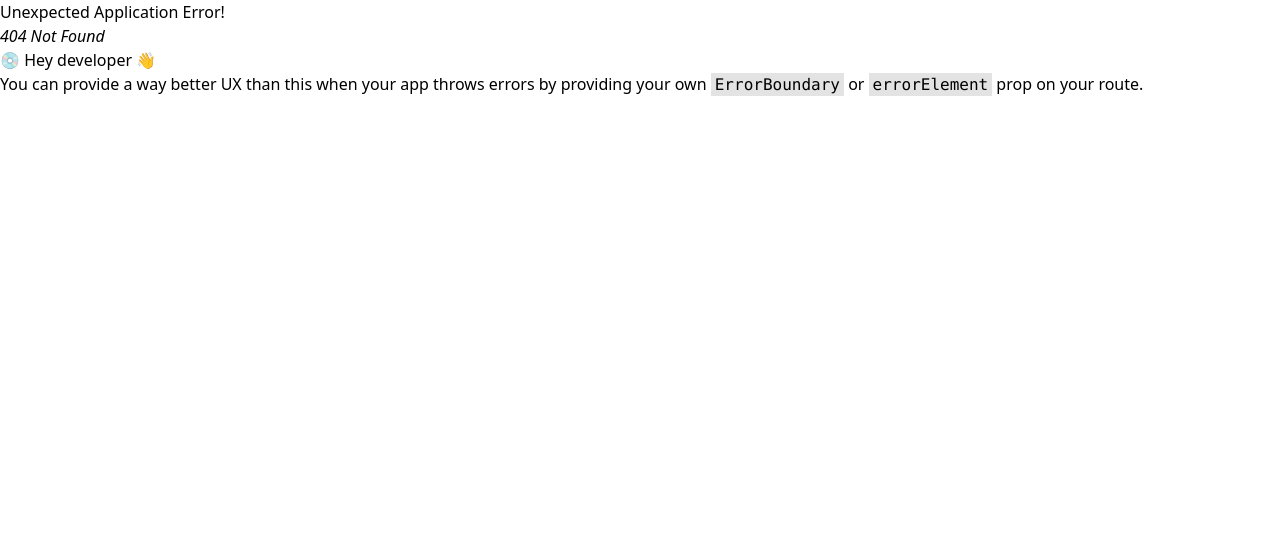
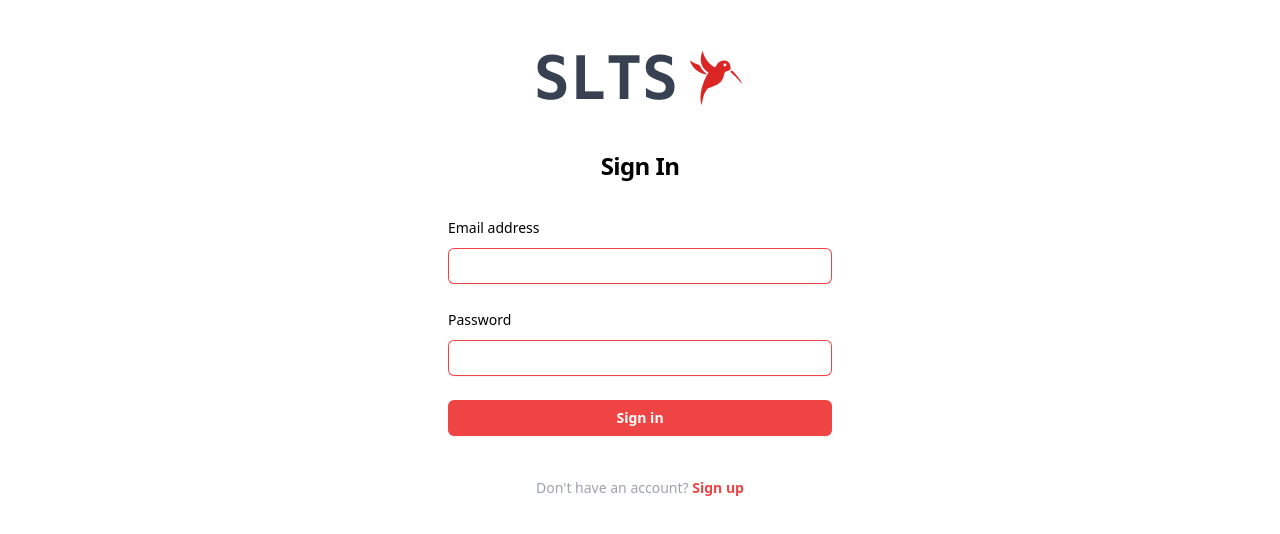
Before and after one commit to Mahelchandupa/Bus-Ticket-Booking-System-Frontend, a React (Create React App) app: page /login in a window 1280 px wide. Before the commit this address had no page. Shown: the top 534 px of the page. Built offline with nearby package versions, Linux system fonts and the light colour scheme.

Commit message:
implement user login functionality

```diff
--- a/src/components/Header/Header.jsx
+++ b/src/components/Header/Header.jsx
@@ -4,25 +4,31 @@ import { FaUserCog } from "react-icons/fa";
 import { IoMdSettings } from "react-icons/io";
 import { IoLogOut } from "react-icons/io5";
 import UserProfileAvatar from "../../assets/user-profile-avatar.jpg";
+import { useSelector } from "react-redux";
 
 const Header = () => {
-  const [user, setUser] = useState(true);
+  const { currentUser } = useSelector((state) => state.user);
   const [dropDown, setDropDown] = useState(false);
 
   return (
     <div className=" w-full fixed top-0 h-[70px] z-50 flex items-center justify-between px-6 shadow-md bg-white rounded-bl-lg rounded-br-lg font-sans ">
       <div className=" flex items-center gap-2">
-        <h1 className=" max-[400px]:text-xl text-4xl font-bold text-gray-700 font-mono">SLTS</h1>
+        <h1 className=" max-[400px]:text-xl text-4xl font-bold text-gray-700 font-mono">
+          SLTS
+        </h1>
         <GiHummingbird className="max-[400px]:text-lg  text-4xl text-red-600" />
       </div>
       <div className="">
-        {user ? (
         <div
           onClick={() => setDropDown(!dropDown)}
           className="flex items-center gap-2 relative cursor-pointer"
         >
-            <h1 className=" text-gray-700 max-[300px]:hidden">Welcome, Mahel</h1>
-            <img src={UserProfileAvatar} alt="avatar" className="w-12 h-12 rounded-full" />
+          <h1 className=" text-gray-700 max-[300px]:hidden">Welcome, {currentUser?.username}</h1>
+          <img
+            src={currentUser?.avatar || UserProfileAvatar}
+            alt="avatar"
+            className="w-12 h-12 rounded-full"
+          />
           {dropDown && (
             <div className="absolute top-14 border-t-[4px] border-red-500 right-1 w-40 bg-white shadow-md rounded-lg">
               <ul className="p-2 pb-3">
@@ -42,16 +48,6 @@ const Header = () => {
             </div>
           )}
         </div>
-        ) : (
-          <div className=" flex items-center sm:gap-5 gap-2">
-            <button className="bg-gray-600 border-r-[2px] sm:border-r-[4px] border-red-400 text-white px-2 text-sm py-1 sm:px-4 sm:py-2 rounded-md">
-              Sign In
-            </button>
-            <button className="bg-gray-600 border-r-[2px] sm:border-r-[4px] border-red-400 text-white px-2 text-sm py-1 sm:text-lg sm:px-4 sm:py-2 rounded-md">
-              Sign Out
-            </button>
-          </div>
-        )}
       </div>
     </div>
   );
--- /dev/null
+++ b/src/helpers/ProtectedRoute.jsx
@@ -0,0 +1,8 @@
+import React from "react";
+import { Navigate, Outlet } from "react-router-dom";
+
+const ProtectedRoute = ({ isAuthenticated, redirectPath = "/login" }) => {
+  return isAuthenticated ? <Outlet /> : <Navigate to={redirectPath} replace />;
+};
+
+export default ProtectedRoute;
--- /dev/null
+++ b/src/helpers/PublicRoute.jsx
@@ -0,0 +1,3 @@
+const PublicRoute = ({ isAuthenticated, redirectPath = "/" }) => {
+    return isAuthenticated ? <Navigate to={redirectPath} replace /> : <Outlet />;
+  };
--- a/src/hooks/use-thunk.js
+++ b/src/hooks/use-thunk.js
@@ -1,5 +1,5 @@
-import { useState, useCallback } from 'react';
-import { useDispatch } from 'react-redux';
+import { useState, useCallback } from "react";
+import { useDispatch } from "react-redux";
 
 export function useThunk(thunk) {
   const [isLoading, setIsLoading] = useState(false);
@@ -8,18 +8,23 @@ export function useThunk(thunk) {
   const dispatch = useDispatch();
 
   const runThunk = useCallback(
-    (arg, successMsg = 'Request was successful') => {
+    (arg, successMsg = "Request was successful") => {
       console.log(arg);
       setIsLoading(true);
       setSuccessMessage(null);
       setError(null);
       dispatch(thunk(arg))
         .unwrap()
-        .then(() => setSuccessMessage(successMsg))
-        .catch((err) => setError(err))
+        .then((result) => {
+          console.log("Thunk resolved with result:", result); // Debug resolved value
+          setSuccessMessage(result?.message || successMsg); // Update successMessage here
+        })
+        .catch((err) => {
+          setError(err);
+        })
         .finally(() => setIsLoading(false));
     },
-    [dispatch, thunk],
+    [dispatch, thunk]
   );
 
   return [runThunk, isLoading, error, successMessage];
--- /dev/null
+++ b/src/pages/auth/Login.jsx
@@ -0,0 +1,167 @@
+import React, { useEffect, useState } from "react";
+import { GiHummingbird } from "react-icons/gi";
+import { Link, useNavigate } from "react-router-dom";
+import { isNotEmpty } from "../../validation/validations";
+import { useInput } from "../../hooks/use-input";
+import { GoSync } from "react-icons/go";
+import showToast from "../../utils/toastNotifications";
+import { ToastContainer } from "react-toastify";
+import "react-toastify/dist/ReactToastify.css";
+import { useThunk } from "../../hooks/use-thunk";
+import { signIn } from "../../store";
+
+const Login = () => {
+  const navigate = useNavigate();
+
+  const [doSignIn, isSignInLoading, signInError, signInSuccessMsg] =
+    useThunk(signIn);
+
+  const {
+    value: email,
+    handleInputChange: handleEmailChange,
+    handleInputBlur: handleEmailBlur,
+    hasError: emailHasError,
+    setValue: setEmail,
+    reset: resetEmail,
+  } = useInput("", isNotEmpty);
+
+  const {
+    value: password,
+    handleInputChange: handlePasswordChange,
+    handleInputBlur: handlePasswordBlur,
+    hasError: passwordHasError,
+    setValue: setPassword,
+    reset: resetPassword,
+  } = useInput("", isNotEmpty);
+
+  const handleSubmit = async (e) => {
+    e.preventDefault();
+
+    if (emailHasError || passwordHasError) {
+      return;
+    }
+
+    doSignIn({ email, password }, "Login successful");
+  };
+
+  useEffect(() => {
+    if (signInError?.error?.message) {
+      showToast("error", signInError.error.message);
+    }
+
+    if (signInSuccessMsg) {
+      showToast("success", signInSuccessMsg);
+
+      setTimeout(() => {
+        navigate("/");
+      }, 3000);
+    }
+  }, [signInSuccessMsg, signInError, navigate]);
+
+  return (
+    <div className="flex min-h-full flex-col justify-center px-6 py-12 lg:px-8">
+      <div className="sm:mx-auto sm:w-full sm:max-w-sm flex flex-col items-center justify-center">
+        <div className=" flex items-center gap-2">
+          <h1 className=" max-[400px]:text-xl text-6xl font-bold text-gray-700 font-mono">
+            SLTS
+          </h1>
+          <GiHummingbird className="max-[400px]:text-lg  text-6xl text-red-600" />
+        </div>
+        <h2 class="mt-10 text-center text-2xl font-bold leading-9 tracking-tight to-blue-500">
+          Sign In
+        </h2>
+      </div>
+
+      <div className="mt-8 sm:mx-auto sm:w-full sm:max-w-sm">
+        <form onSubmit={handleSubmit} className="space-y-6">
+          <div>
+            <label
+              for="email"
+              className="block text-sm font-medium leading-6 text-balance"
+            >
+              Email address
+            </label>
+            <div className="mt-2">
+              <input
+                id="email"
+                name="email"
+                type="email"
+                autocomplete="email"
+                onChange={handleEmailChange}
+                onBlur={handleEmailBlur}
+                value={email}
+                className="block w-full px-2 rounded-md border-0 bg-white/5 py-1.5 text-cyan-600 shadow-sm ring-1 ring-inset ring-red-500 focus:ring-2 focus:ring-inset focus:ring-balck sm:text-sm sm:leading-6"
+              />
+              {emailHasError && (
+                <p className="text-red-500 text-sm mt-1 font-sans font-normal">
+                  Email is required
+                </p>
+              )}
+            </div>
+          </div>
+
+          <div>
+            <div className="flex items-center justify-between">
+              <label
+                for="password"
+                className="block text-sm font-medium leading-6 text-black"
+              >
+                Password
+              </label>
+            </div>
+            <div className="mt-2">
+              <input
+                id="password"
+                name="password"
+                type="password"
+                autocomplete="current-password"
+                onChange={handlePasswordChange}
+                onBlur={handlePasswordBlur}
+                value={password}
+                className="block w-full px-2 rounded-md border-0 bg-white/5 py-1.5 text-cyan-600 shadow-sm ring-1 ring-inset ring-red-500 focus:ring-2 focus:ring-inset focus:ring-black sm:text-sm sm:leading-6"
+              />
+              {passwordHasError && (
+                <p className="text-red-500 text-sm mt-1 font-sans font-normal">
+                  Password is required
+                </p>
+              )}
+            </div>
+          </div>
+
+          <div>
+            <button
+              disabled={
+                isSignInLoading ||
+                emailHasError ||
+                passwordHasError ||
+                !email ||
+                !password
+              }
+              type="submit"
+              className="flex w-full justify-center rounded-md bg-red-500 px-3 py-1.5 text-sm font-semibold leading-6 text-white shadow-sm hover:bg-red-400 focus-visible:outline focus-visible:outline-2 focus-visible:outline-offset-2 focus-visible:outline-red-500"
+            >
+              {isSignInLoading ? (
+                <GoSync className="animate-spin" />
+              ) : (
+                "Sign in"
+              )}
+            </button>
+          </div>
+        </form>
+
+        <p className="mt-10 text-center text-sm text-gray-400">
+          Don't have an account?{" "}
+          <Link
+            to="/signup"
+            className="font-semibold leading-6 text-red-500 hover:text-red-400"
+          >
+            Sign up
+          </Link>
+        </p>
+      </div>
+      <ToastContainer autoClose={2000} />
+    </div>
+  );
+};
+
+export default Login;
--- /dev/null
+++ b/src/pages/error/Error.jsx
@@ -0,0 +1,9 @@
+import React from 'react'
+
+const Error = () => {
+  return (
+    <div>Error</div>
+  )
+}
+
+export default Error
--- a/src/routes/routes.jsx
+++ b/src/routes/routes.jsx
@@ -1,6 +1,10 @@
 import { createBrowserRouter } from "react-router-dom";
 import Root from "../Layout/Root";
 import Home from "../pages/Home";
+import Login from "../pages/auth/Login";
+import ProtectedRoute from "../helpers/ProtectedRoute";
+
+const isAuthenticated = () => !!localStorage.getItem("token");
 
 const router = createBrowserRouter([
   {
@@ -9,10 +13,18 @@ const router = createBrowserRouter([
     children: [
       {
         path: "/",
-          element: <Home />
+        element: (
+          <ProtectedRoute isAuthenticated={isAuthenticated()}>
+            <Home />
+          </ProtectedRoute>
+        ),
       },
     ],
-  }
+  },
+  {
+    path: "/login",
+    element: <Login />,
+  },
 ]);
 
 export default router;
--- a/src/store/index.js
+++ b/src/store/index.js
@@ -1,8 +1,10 @@
 import { combineReducers, configureStore } from "@reduxjs/toolkit";
 import { persistReducer, persistStore } from "redux-persist";
 import storage from "redux-persist/lib/storage";
+import userSlice from "./slices/AuthSlice";
 
 const rootReducer = combineReducers({
+  user: userSlice
 });
 
 const persistConfig = {
@@ -22,3 +24,5 @@ export const store = configureStore({
 });
 
 export const persistor = persistStore(store);
+
+export * from './thunks/AuthThunk'
--- /dev/null
+++ b/src/store/slices/AuthSlice.js
@@ -0,0 +1,20 @@
+import { createSlice } from "@reduxjs/toolkit";
+import { signIn } from "../thunks/AuthThunk";
+
+const userSlice = createSlice({
+  name: "user",
+  initialState: {
+    currentUser: {},
+  },
+  extraReducers: (builder) => {
+    builder
+      // Sign In
+      .addCase(signIn.fulfilled, (state, action) => {
+        console.log('cation', action.payload)
+        state.currentUser = action.payload.userInfo;
+        localStorage.setItem("token", action.payload.token);
+      });
+  },
+});
+
+export default userSlice.reducer;
--- /dev/null
+++ b/src/store/thunks/AuthThunk.js
@@ -0,0 +1,20 @@
+import { createAsyncThunk } from "@reduxjs/toolkit";
+import bus_ticket_booking_api from "../../config/api";
+
+export const signIn = createAsyncThunk(
+  "auth/signIn",
+  async ({ email, password }, { rejectWithValue }) => {
+    try {
+      const response = await bus_ticket_booking_api.post(`/auth/signin`, {
+        email,
+        password,
+      });
+      return response.data;
+    } catch (error) {
+      if (error.response && error.response.data) {
+        return rejectWithValue(error.response.data); // Pass detailed error response
+      }
+      return rejectWithValue({ error: { message: "An unexpected error occurred" } });
+    }
+  }
+);
```
Lines whose indentation alone changed are shown as unchanged.
